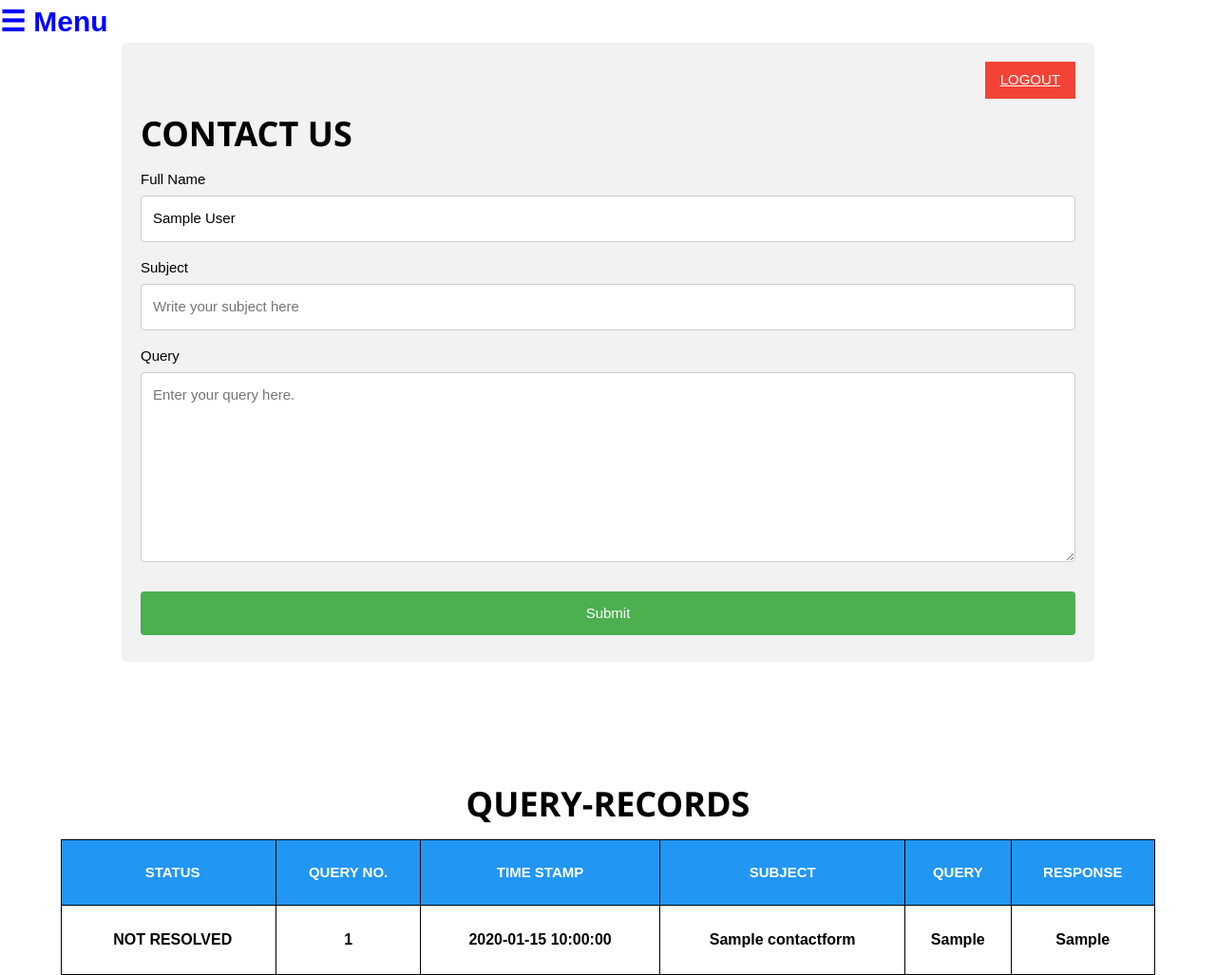
After one commit to sanchit-sinha/ONLINE-EXAMINATION-PORTAL, a PHP site: page /USER/contactus.php in a window 1280 px wide. The commit adds this page. Shown: the whole page at 95% size. Run offline with PHP 8.4, Linux system fonts and the light colour scheme; the visitor is signed in with stand-in values (Sample User, id 1); tables that the repository leaves empty or names only in its code hold one stand-in row (values such as "Sample post"); data that the repository does not hold is empty; some libraries are stand-ins or nearby versions.

Commit message:
user contact form

```diff
--- a/ADMIN/user_analysis.php
+++ b/ADMIN/user_analysis.php
@@ -96,6 +96,8 @@
       </div>
 
     <div id = "container">
+    <h1  style = "text-align:center; font-weight:bolder"> SCORE CARD</h1>
+
         <table class = "w3-table-all">
             <thead>
                 <tr>
@@ -153,3 +155,7 @@
         </table>
     </div>
 </body>
+
+<?php
+    include 'query.php';
+?>
--- a/USER/Assets/Css/style-user.css
+++ b/USER/Assets/Css/style-user.css
@@ -5,7 +5,6 @@
     z-index: 1;
     top: 0;
     left: 0;
-    /* background-color: #111; */
     background-color: black;
     overflow-x: hidden;
     padding-top: 20px;
@@ -15,7 +14,6 @@
     padding: 6px 8px 6px 16px;
     text-decoration: none;
     font-size: 25px;
-    /* color: #818181; */
     color: white;
     display: block;
   }
@@ -25,7 +23,7 @@
   }
 
   #container {
-    margin-left: 160px; /* Same as the width of the sidenav */
+    margin-left: 160px;
     padding: 0px 10px;
   }
 
--- /dev/null
+++ b/USER/contactus.php
@@ -0,0 +1,106 @@
+<!DOCTYPE html>
+<html lang="en">
+<head>
+    <meta charset="UTF-8">
+    <meta name="viewport" content="width=device-width, initial-scale=1.0">
+    <title>Contact Form</title>
+    <link rel="stylesheet" href="Assets/Css/style-user.css">
+    <link rel="stylesheet" href="../assets/CSS/users.css">
+    <link rel="stylesheet" href="https://www.w3schools.com/w3css/4/w3.css">
+    <style>
+        body {font-family: Arial, Helvetica, sans-serif;}
+        * {box-sizing: border-box;}
+
+        input[type=text], select, textarea {
+            width: 100%;
+            padding: 12px;
+            border: 1px solid #ccc;
+            border-radius: 4px;
+            box-sizing: border-box;
+            margin-top: 6px;
+            margin-bottom: 16px;
+            resize: vertical;
+        }
+
+        input[type=submit] {
+            background-color: #4CAF50;
+            color: white;
+            padding: 12px 20px;
+            border: none;
+            border-radius: 4px;
+            cursor: pointer;
+        }
+
+        input[type=submit]:hover {
+            background-color: #45a049;
+        }
+
+        .container {
+            display: block;
+            margin:auto;
+            max-width: 80vw;
+            position: relative;
+            border-radius: 5px;
+            background-color: #f2f2f2;
+            padding: 20px;
+        }
+    </style>
+</head>
+<body>
+    <div id="myNav" class="overlay">
+        <a href="javascript:void(0)" class="closebtn" onclick="closeNav()">&times;</a>
+        <div class="overlay-content">
+            <a href="users.php">TESTS</a><br><br>
+            <a href="examportal.php">EXAM PORTAL</a><br><br>
+            <a href="contactus.php">CONTACT US</a><br><br>
+        </div>
+      </div>
+
+      <span style="font-size:30px;cursor:pointer; color:blue; font-weight:bolder;" onclick="openNav()">&#9776; Menu</span>
+
+
+
+        <div class="container">
+            <div id = "logout" style="text-align: right;">
+                <button onclick="logout_user" class="w3-button w3-red">
+                    <a href="../logout.php">LOGOUT</a>
+                </button>
+                <h1 style="text-align: left; font-weight: bolder;">CONTACT US</h1>
+            </div>
+
+            <form action="contact.php" method="POST">
+                <label for="fname">Full Name</label>
+                <?php
+                    session_start();
+                    $fname = $_SESSION["fullname"];
+                ?>
+                <input type="text" id="fullname" name="fullname" required value = '<?php echo $fname; ?>' readonly>
+
+                <label for="subject">Subject</label>
+                <input type="text" id="subject" name="subject" required placeholder="Write your subject here">
+
+
+              <label for="Query">Query</label>
+              <textarea id="query" name="query" required placeholder="Enter your query here." style="height:200px"></textarea>
+
+              <input type="submit" name="submit" value="Submit">
+            </form>
+          </div>
+
+
+          <script>
+            function openNav() {
+              document.getElementById("myNav").style.width = "40%";
+            }
+
+            function closeNav() {
+              document.getElementById("myNav").style.width = "0%";
+            }
+            </script>
+</body>
+</html>
+
+<?php
+    echo "<br><br><br>";
+    include 'queries.php';
+?>
--- /dev/null
+++ b/USER/queries.php
@@ -0,0 +1,156 @@
+<?php
+    include '../connecting_database.php';
+    session_start();
+    $user = $_SESSION['username'];
+
+    $sql = "SELECT * FROM contactform WHERE User_Name = '$user'";
+    $result = mysqli_query($conn , $sql);
+?>
+
+<!DOCTYPE html>
+<html lang="en">
+<head>
+    <meta charset="UTF-8">
+    <meta name="viewport" content="width=device-width, initial-scale=1.0">
+    <title>Contact Form</title>
+    <link rel="stylesheet" href="Assets/Css/style-user.css">
+    <link rel="stylesheet" href="../assets/CSS/users.css">
+    <link rel="stylesheet" href="https://www.w3schools.com/w3css/4/w3.css">
+    <style>
+        body {font-family: Arial, Helvetica, sans-serif;}
+        * {box-sizing: border-box;}
+
+        input[type=text], select, textarea {
+            width: 100%;
+            padding: 12px;
+            border: 1px solid #ccc;
+            border-radius: 4px;
+            box-sizing: border-box;
+            margin-top: 6px;
+            margin-bottom: 16px;
+            resize: vertical;
+        }
+
+        input[type=submit] {
+            background-color: #4CAF50;
+            color: white;
+            padding: 12px 20px;
+            border: none;
+            border-radius: 4px;
+            cursor: pointer;
+        }
+
+        input[type=submit]:hover {
+            background-color: #45a049;
+        }
+
+        .container {
+            display: block;
+            margin:auto;
+            max-width: 80vw;
+            position: relative;
+            border-radius: 5px;
+            background-color: #f2f2f2;
+            padding: 20px;
+        }
+        #query-table{
+            display : block;
+            margin : auto;
+            max-width : 90vw;
+        }
+        table, th, td {
+            border: 1px solid black;
+        }
+    </style>
+</head>
+<body>
+
+        <div id = "query-table">
+            <br><br>
+            <h1  style = "text-align:center; font-weight:bolder"> QUERY-RECORDS</h1>
+            <table class = "w3-table-all">
+                <thead>
+                    <tr>
+                        <th class = "w3-blue"><p style="text-align: center;">STATUS</p></th>
+                        <th class = "w3-blue"><p style="text-align: center; ">QUERY NO.</p></th>
+                        <th class = "w3-blue"><p style="text-align: center; ">TIME STAMP</p></th>
+                        <th class = "w3-blue"><p style="text-align: center;">SUBJECT</p></th>
+                        <th class = "w3-blue"><p style="text-align: center;">QUERY</p></th>
+                        <th class = "w3-blue"><p style="text-align: center;">RESPONSE</p></th>
+                    </tr>
+                </thead>
+                <?php
+                    $i = 1;
+                    while($row = mysqli_fetch_array($result)){
+                ?>
+                    <?php
+                        $subject = $row['subject'];
+                        $query = $row['query'];
+                        $querytime = $row['query_date'];
+
+                        $status = $row['resolved'];
+                        $reply = $row['reply'];
+
+                        // echo $subject."<br>";
+                        // echo $query."<br>";
+                        // echo $querytime."<br>";
+                        // echo $status."<br>";
+
+                        $class = array();
+                        array_push($class , 'w3-red' , 'w3-green');
+                    ?>
+
+                    <tr class= '<?php echo $class[$status] ; ?>'>
+                        <td>
+                            <p style="text-align: center; font-weight: bolder; font-size : 16px; ">
+                                <?php
+                                     if($status == 1){
+                                         echo "RESOLVED\n";
+                                     }
+                                     else echo "NOT RESOLVED";
+                                ?>
+                            </p>
+                        </td>
+                        <td>
+                            <p style="text-align: center; font-weight: bolder; font-size : 16px; ">
+                                <?php
+                                    echo $i++;
+                                ?>
+                            </p>
+                        </td>
+                        <td>
+                            <p style="text-align: center; font-weight: bolder; font-size : 16px; ">
+                                <?php
+                                    echo $querytime;
+                                ?>
+                            </p>
+                        </td>
+                        <td>
+                            <p style="text-align: center; font-weight: bolder; font-size : 16px; ">
+                                <?php
+                                    echo $subject;
+                                ?>
+                            </p>
+                        </td>
+                        <td>
+                            <p style="text-align: center; font-weight: bolder; font-size : 16px; ">
+                                <?php
+                                    echo $query;
+                                ?>
+                            </p>
+                        </td>
+                        <td>
+                            <p style="text-align: center; font-weight: bolder; font-size : 16px; ">
+                                <?php
+                                    echo $reply;
+                                ?>
+                            </p>
+                        </td>
+                    </tr>
+
+                <?php } ?>
+
+            </table>
+        </div>
+</body>
+</html>
--- a/login.php
+++ b/login.php
@@ -22,8 +22,8 @@
         }
     }
     else{
-        echo "<h2>Invalid User Name or Password </h2><br>";
-        include 'invalid_user.html';
+        echo "<h2 style='color:red; text-align:center;'>Invalid User Name or Password !!</h2><br>";
+        include 'signup.html';
     }
     $conn->close();
 ?>
```
Also changed, not shown: ADMIN/query.php (added, +192 -0 lines), ADMIN/queryresolve.php (added, +26 -0 lines), USER/contact.php (added, +35 -0 lines), USER/examportal.php (+24 -6 lines), USER/users.php (+31 -15 lines), assets/JS/mynav.js (added, +7 -0 lines), test.html (+31 -8 lines), USER/Assets/JS/examroom.js (added).
